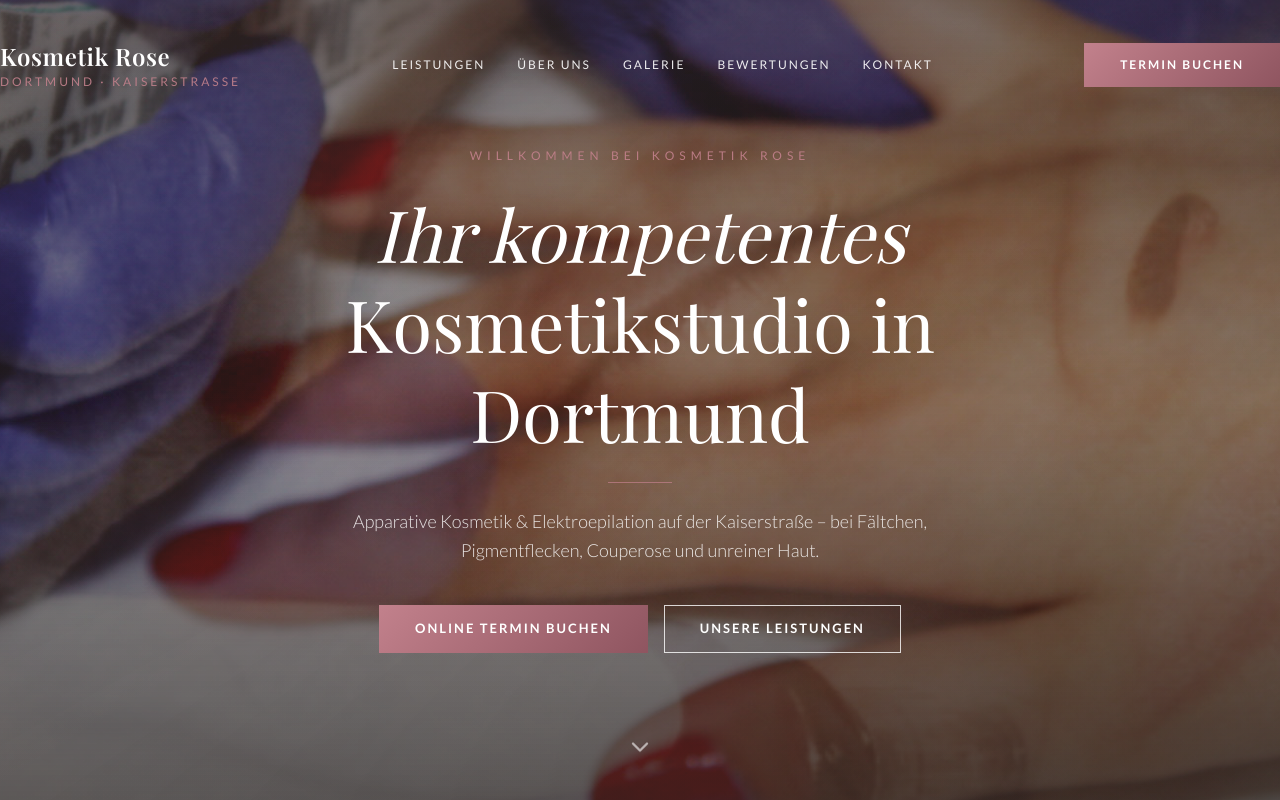
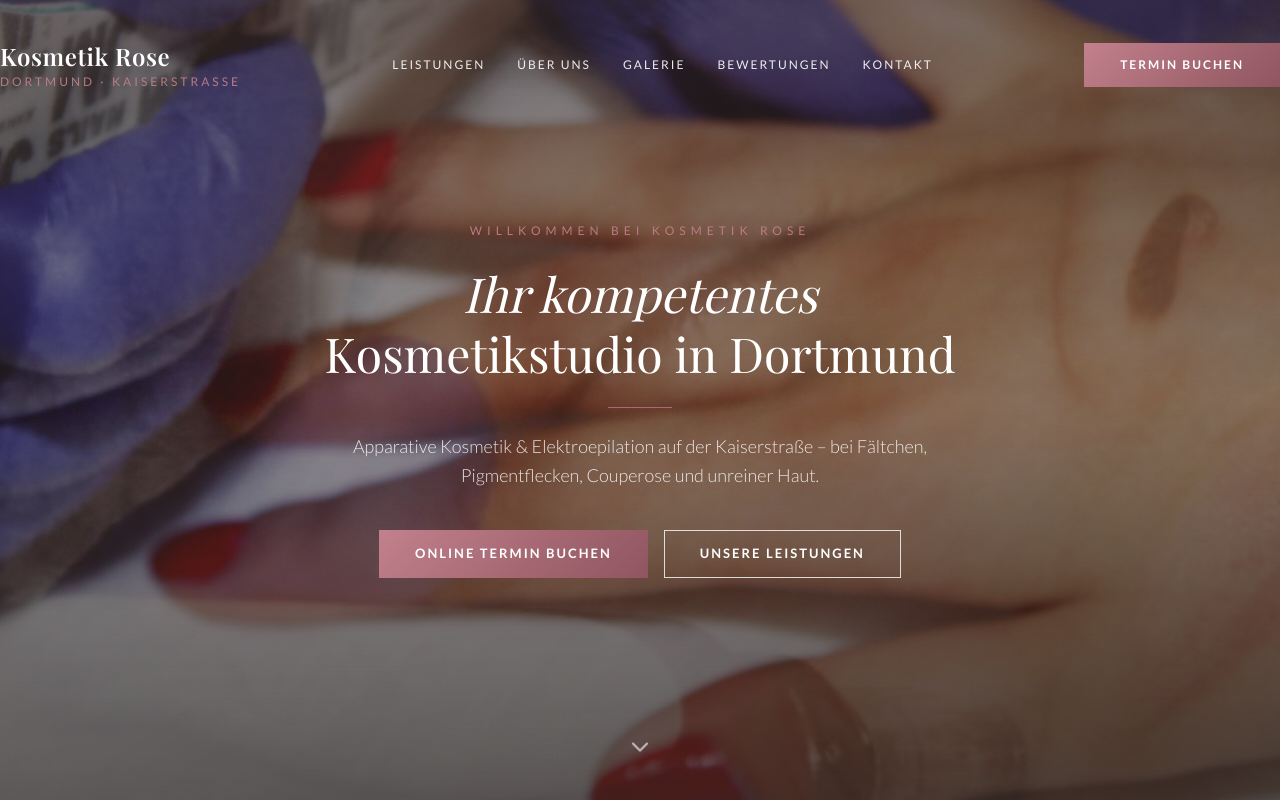
Before and after one commit to parmis2005/kosmetik-rose-test, a Next.js app: page / in a window 1280 px wide. Shown: the top 800 px of the page. Built offline with nearby package versions, Linux system fonts and the light colour scheme.

Commit message:
Verkleinere Hero-Überschrift und zeige Google Maps farbig an

```diff
--- a/src/components/ContactSection.tsx
+++ b/src/components/ContactSection.tsx
@@ -112,7 +112,7 @@ export default function ContactSection() {
         <div className="mt-16 aspect-[16/5] bg-white/5 border border-white/10 flex items-center justify-center relative overflow-hidden">
           <iframe
             src="https://www.google.com/maps?q=Kaiserstra%C3%9Fe+75,+44135+Dortmund&output=embed"
-            className="w-full h-full grayscale opacity-60"
+            className="w-full h-full"
             style={{ border: 0 }}
             allowFullScreen
             loading="lazy"
--- a/src/components/HeroSection.tsx
+++ b/src/components/HeroSection.tsx
@@ -57,7 +57,7 @@ export default function HeroSection() {
         </p>
 
         <h1
-          className={`font-heading text-5xl md:text-7xl font-light italic text-white leading-tight mb-6 transition-all duration-1000 delay-200 ${
+          className={`font-heading text-3xl md:text-5xl font-light italic text-white leading-tight mb-6 transition-all duration-1000 delay-200 ${
             visible ? "opacity-100 translate-y-0" : "opacity-0 translate-y-4"
           }`}
         >
```
